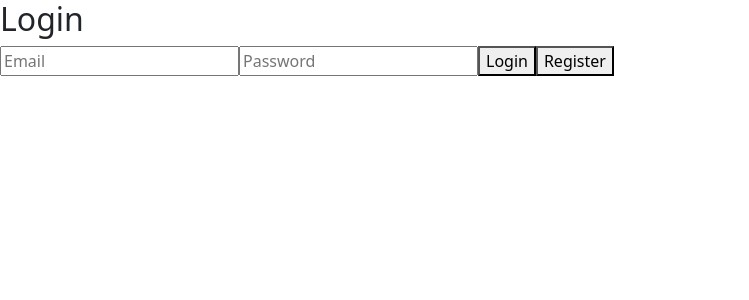
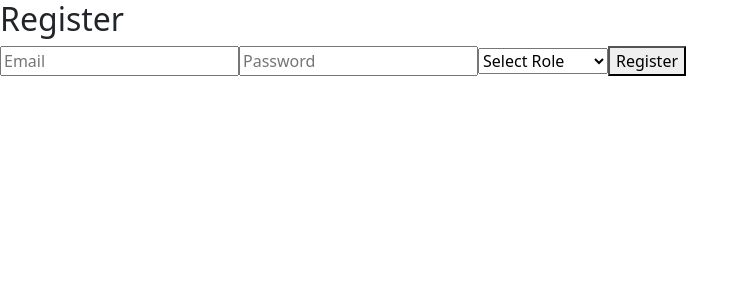
Before and after one commit to MysteriousQuokka/ADBMS_Bank_Project, a React (Vite) app in the folder frontend/: page /register in a window 1280 px wide. Shown: the top 300 px of the page, without its empty margins (0-749 px from the left). Built offline with nearby package versions, Linux system fonts and the light colour scheme; no server answers.

Commit message:
Registration

```diff
--- a/frontend/src/pages/Register.jsx
+++ b/frontend/src/pages/Register.jsx
@@ -2,42 +2,52 @@ import { useState } from "react";
 import { useNavigate } from "react-router-dom";
 import API from "../services/api";
 
-function Login() {
+function Register() {
   const [email, setEmail] = useState("");
   const [password, setPassword] = useState("");
+  const [role, setRole] = useState("");
+  const [bankName, setBankName] = useState("");
+
   const navigate = useNavigate();
 
-  const handleLogin = async () => {
+  const handleRegister = async () => {
     try {
-      const res = await API.post("/auth/login", {
+      await API.post("/auth/register", {
         email,
-        password
+        password,
+        role,
+        bank_name: role === "BANK_ADMIN" ? bankName : null
       });
 
-      const { role } = res.data;
-
-      localStorage.setItem("user", JSON.stringify(res.data));
-
-      if (role === "BANK_ADMIN") navigate("/bank");
-      if (role === "CENTRAL_ADMIN") navigate("/admin");
-      if (role === "AUDITOR") navigate("/auditor");
+      alert("Registered successfully. Please login.");
+      navigate("/");
 
     } catch (err) {
-      alert("Login failed");
+      alert("User already exists or error occurred");
     }
   };
 
   return (
     <div>
-      <h2>Login</h2>
+      <h2>Register</h2>
 
       <input placeholder="Email" onChange={e => setEmail(e.target.value)} />
       <input placeholder="Password" type="password" onChange={e => setPassword(e.target.value)} />
 
-      <button onClick={handleLogin}>Login</button>
-      <button onClick={() => navigate("/register")}>Register</button>
+      <select onChange={e => setRole(e.target.value)}>
+        <option>Select Role</option>
+        <option value="BANK_ADMIN">Bank Admin</option>
+        <option value="CENTRAL_ADMIN">Central Admin</option>
+        <option value="AUDITOR">Auditor</option>
+      </select>
+
+      {role === "BANK_ADMIN" && (
+        <input placeholder="Bank Name" onChange={e => setBankName(e.target.value)} />
+      )}
+
+      <button onClick={handleRegister}>Register</button>
     </div>
   );
 }
 
-export default Login;
+export default Register;
```
